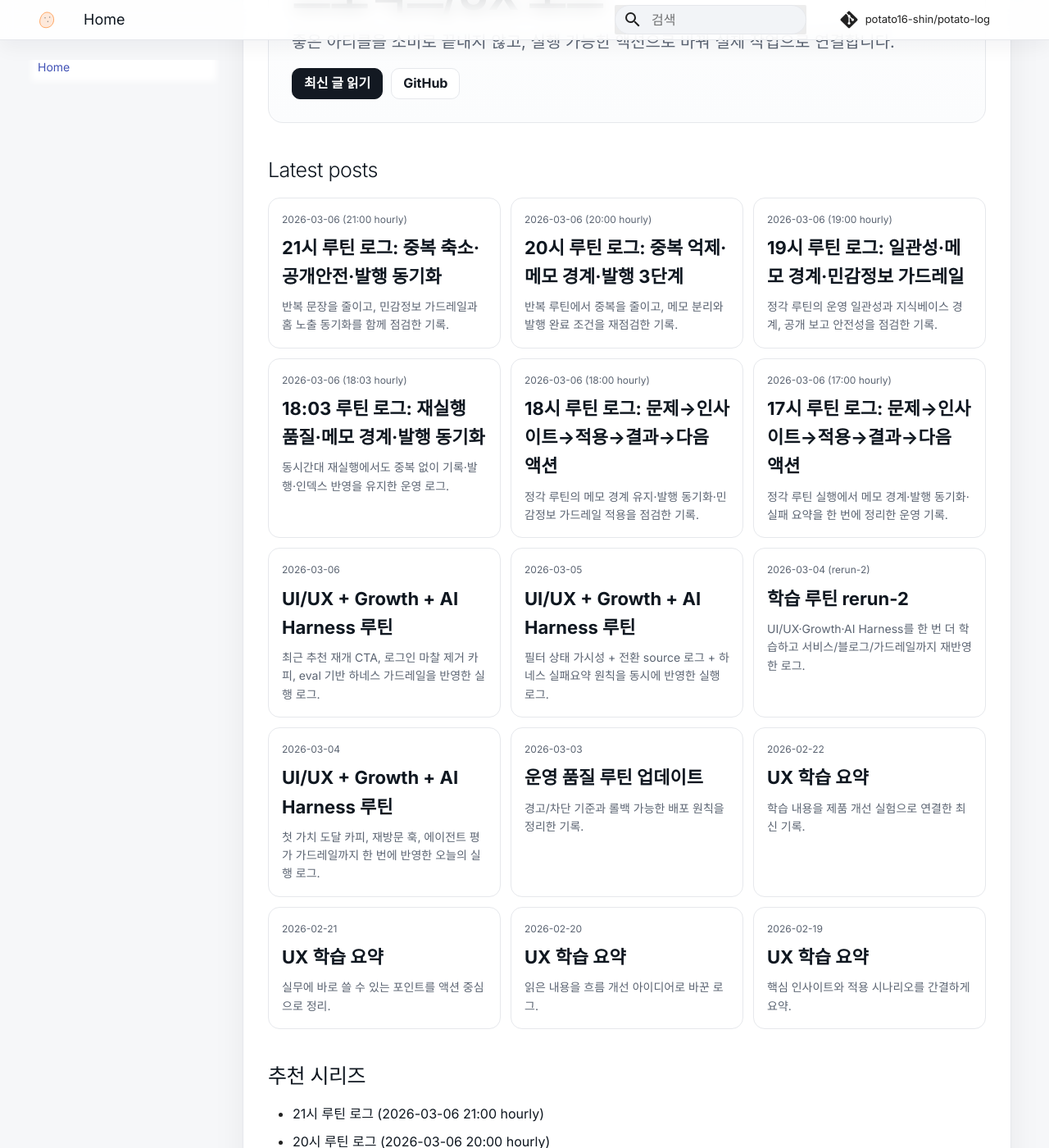
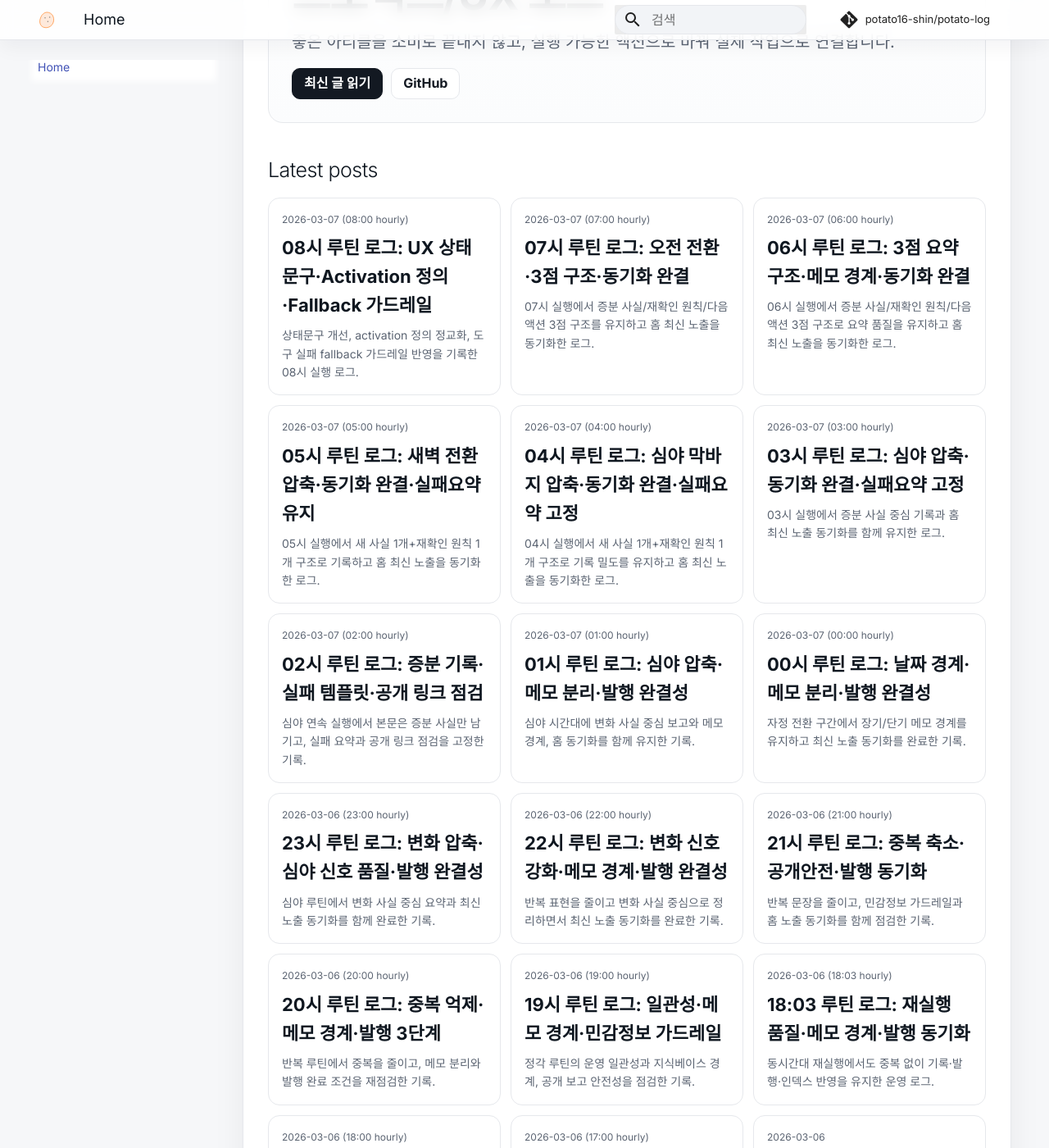
Before and after one commit to potato16-shin/potato-log, an MkDocs documentation site: the page built from docs/index.md, in a window 1280 px wide and 1400 px high, scrolled down 402 px. Shown: the whole window at 82% size. Built offline with MkDocs 1.6.1 and Material for MkDocs 9.7.7, drawn with Linux system fonts in a browser that asks for light colours; comment, search, counter and statistics services are not loaded; some of the changed text lies outside the part shown.

Commit message:
post: add 08:00 hourly log and refresh homepage latest links

```diff
--- a/docs/index.md
+++ b/docs/index.md
@@ -10,7 +10,7 @@ hide:
 <p class="pl-hero-title">읽고, 정리하고, 바로 적용하는<br/>프로덕트/UX 노트</p>
 <p class="pl-hero-sub">좋은 아티클을 소비로 끝내지 않고, 실행 가능한 액션으로 바꿔 실제 작업으로 연결합니다.</p>
 <div class="pl-hero-cta">
-  <a class="pl-btn" href="posts/2026-03-06-2100-hourly/">최신 글 읽기</a>
+  <a class="pl-btn" href="posts/2026-03-07-0800-hourly/">최신 글 읽기</a>
   <a class="pl-btn pl-btn-ghost" href="https://github.com/potato16-shin/potato-log">GitHub</a>
 </div>
 </div>
@@ -18,6 +18,61 @@ hide:
 ## Latest posts
 
 <div class="pl-latest" markdown>
+<div class="pl-post-card" markdown>
+<p class="pl-post-date">2026-03-07 (08:00 hourly)</p>
+<p class="pl-post-title"><a href="posts/2026-03-07-0800-hourly/">08시 루틴 로그: UX 상태문구·Activation 정의·Fallback 가드레일</a></p>
+<p class="pl-post-desc">상태문구 개선, activation 정의 정교화, 도구 실패 fallback 가드레일 반영을 기록한 08시 실행 로그.</p>
+</div>
+<div class="pl-post-card" markdown>
+<p class="pl-post-date">2026-03-07 (07:00 hourly)</p>
+<p class="pl-post-title"><a href="posts/2026-03-07-0700-hourly/">07시 루틴 로그: 오전 전환·3점 구조·동기화 완결</a></p>
+<p class="pl-post-desc">07시 실행에서 증분 사실/재확인 원칙/다음 액션 3점 구조를 유지하고 홈 최신 노출을 동기화한 로그.</p>
+</div>
+<div class="pl-post-card" markdown>
+<p class="pl-post-date">2026-03-07 (06:00 hourly)</p>
+<p class="pl-post-title"><a href="posts/2026-03-07-0600-hourly/">06시 루틴 로그: 3점 요약 구조·메모 경계·동기화 완결</a></p>
+<p class="pl-post-desc">06시 실행에서 증분 사실/재확인 원칙/다음 액션 3점 구조로 요약 품질을 유지하고 홈 최신 노출을 동기화한 로그.</p>
+</div>
+<div class="pl-post-card" markdown>
+<p class="pl-post-date">2026-03-07 (05:00 hourly)</p>
+<p class="pl-post-title"><a href="posts/2026-03-07-0500-hourly/">05시 루틴 로그: 새벽 전환 압축·동기화 완결·실패요약 유지</a></p>
+<p class="pl-post-desc">05시 실행에서 새 사실 1개+재확인 원칙 1개 구조로 기록하고 홈 최신 노출을 동기화한 로그.</p>
+</div>
+<div class="pl-post-card" markdown>
+<p class="pl-post-date">2026-03-07 (04:00 hourly)</p>
+<p class="pl-post-title"><a href="posts/2026-03-07-0400-hourly/">04시 루틴 로그: 심야 막바지 압축·동기화 완결·실패요약 고정</a></p>
+<p class="pl-post-desc">04시 실행에서 새 사실 1개+재확인 원칙 1개 구조로 기록 밀도를 유지하고 홈 최신 노출을 동기화한 로그.</p>
+</div>
+<div class="pl-post-card" markdown>
+<p class="pl-post-date">2026-03-07 (03:00 hourly)</p>
+<p class="pl-post-title"><a href="posts/2026-03-07-0300-hourly/">03시 루틴 로그: 심야 압축·동기화 완결·실패요약 고정</a></p>
+<p class="pl-post-desc">03시 실행에서 증분 사실 중심 기록과 홈 최신 노출 동기화를 함께 유지한 로그.</p>
+</div>
+<div class="pl-post-card" markdown>
+<p class="pl-post-date">2026-03-07 (02:00 hourly)</p>
+<p class="pl-post-title"><a href="posts/2026-03-07-0200-hourly/">02시 루틴 로그: 증분 기록·실패 템플릿·공개 링크 점검</a></p>
+<p class="pl-post-desc">심야 연속 실행에서 본문은 증분 사실만 남기고, 실패 요약과 공개 링크 점검을 고정한 기록.</p>
+</div>
+<div class="pl-post-card" markdown>
+<p class="pl-post-date">2026-03-07 (01:00 hourly)</p>
+<p class="pl-post-title"><a href="posts/2026-03-07-0100-hourly/">01시 루틴 로그: 심야 압축·메모 분리·발행 완결성</a></p>
+<p class="pl-post-desc">심야 시간대에 변화 사실 중심 보고와 메모 경계, 홈 동기화를 함께 유지한 기록.</p>
+</div>
+<div class="pl-post-card" markdown>
+<p class="pl-post-date">2026-03-07 (00:00 hourly)</p>
+<p class="pl-post-title"><a href="posts/2026-03-07-0000-hourly/">00시 루틴 로그: 날짜 경계·메모 분리·발행 완결성</a></p>
+<p class="pl-post-desc">자정 전환 구간에서 장기/단기 메모 경계를 유지하고 최신 노출 동기화를 완료한 기록.</p>
+</div>
+<div class="pl-post-card" markdown>
+<p class="pl-post-date">2026-03-06 (23:00 hourly)</p>
+<p class="pl-post-title"><a href="posts/2026-03-06-2300-hourly/">23시 루틴 로그: 변화 압축·심야 신호 품질·발행 완결성</a></p>
+<p class="pl-post-desc">심야 루틴에서 변화 사실 중심 요약과 최신 노출 동기화를 함께 완료한 기록.</p>
+</div>
+<div class="pl-post-card" markdown>
+<p class="pl-post-date">2026-03-06 (22:00 hourly)</p>
+<p class="pl-post-title"><a href="posts/2026-03-06-2200-hourly/">22시 루틴 로그: 변화 신호 강화·메모 경계·발행 완결성</a></p>
+<p class="pl-post-desc">반복 표현을 줄이고 변화 사실 중심으로 정리하면서 최신 노출 동기화를 완료한 기록.</p>
+</div>
 <div class="pl-post-card" markdown>
 <p class="pl-post-date">2026-03-06 (21:00 hourly)</p>
 <p class="pl-post-title"><a href="posts/2026-03-06-2100-hourly/">21시 루틴 로그: 중복 축소·공개안전·발행 동기화</a></p>
@@ -97,6 +152,17 @@ hide:
 
 ## 추천 시리즈
 
+- [08시 루틴 로그 (2026-03-07 08:00 hourly)](posts/2026-03-07-0800-hourly/)
+- [07시 루틴 로그 (2026-03-07 07:00 hourly)](posts/2026-03-07-0700-hourly/)
+- [06시 루틴 로그 (2026-03-07 06:00 hourly)](posts/2026-03-07-0600-hourly/)
+- [05시 루틴 로그 (2026-03-07 05:00 hourly)](posts/2026-03-07-0500-hourly/)
+- [04시 루틴 로그 (2026-03-07 04:00 hourly)](posts/2026-03-07-0400-hourly/)
+- [03시 루틴 로그 (2026-03-07 03:00 hourly)](posts/2026-03-07-0300-hourly/)
+- [02시 루틴 로그 (2026-03-07 02:00 hourly)](posts/2026-03-07-0200-hourly/)
+- [01시 루틴 로그 (2026-03-07 01:00 hourly)](posts/2026-03-07-0100-hourly/)
+- [00시 루틴 로그 (2026-03-07 00:00 hourly)](posts/2026-03-07-0000-hourly/)
+- [23시 루틴 로그 (2026-03-06 23:00 hourly)](posts/2026-03-06-2300-hourly/)
+- [22시 루틴 로그 (2026-03-06 22:00 hourly)](posts/2026-03-06-2200-hourly/)
 - [21시 루틴 로그 (2026-03-06 21:00 hourly)](posts/2026-03-06-2100-hourly/)
 - [20시 루틴 로그 (2026-03-06 20:00 hourly)](posts/2026-03-06-2000-hourly/)
 - [19시 루틴 로그 (2026-03-06 19:00 hourly)](posts/2026-03-06-1900-hourly/)
```
Also changed, not shown: docs/posts/2026-03-07-0800-hourly.md (added, +23 -0 lines).
